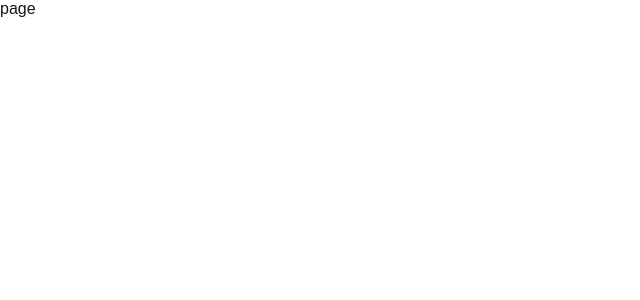
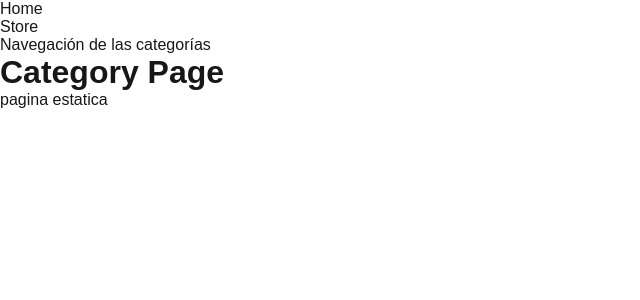
Before and after one commit to ang3lcode/nextjs-storen, a Next.js app: page /store in a window 1280 px wide. Shown: the top 300 px of the page, without its empty margins (0-640 px from the left). Built offline with nearby package versions, Linux system fonts and the light colour scheme.

Commit message:
Actualizar título de la aplicación y agregar navegación en el layout principal; crear layout para la sección de tienda y mejorar la página de categorías.

```diff
--- a/src/app/layout.tsx
+++ b/src/app/layout.tsx
@@ -13,7 +13,7 @@ const geistMono = Geist_Mono({
 });
 
 export const metadata: Metadata = {
-  title: "Create Next App",
+  title: "Future World",
   description: "Generated by create next app",
 };
 
@@ -25,6 +25,14 @@ export default function RootLayout({
   return (
     <html lang="en">
       <body className={`${geistSans.variable} ${geistMono.variable}`}>
+        <header>
+          <nav>
+            <ul>
+              <li>Home</li>
+              <li>Store</li>
+            </ul>
+          </nav>
+        </header>
         {children}
       </body>
     </html>
--- /dev/null
+++ b/src/app/store/layout.tsx
@@ -0,0 +1,8 @@
+export default function Layout({ children }: { children: React.ReactNode }) {
+	return (
+		<main>
+			<nav>Navegación de las categorías</nav>
+			{children}
+		</main>
+	)
+}
--- a/src/app/store/page.tsx
+++ b/src/app/store/page.tsx
@@ -1,5 +1,8 @@
-export default function page() {
+export default function store() {
 	return (
-		<div>page</div>
+		<div>
+			<h1>Category Page</h1>
+			<p>pagina estatica</p>
+		</div>
 	)
 }
```
Also changed, not shown: src/app/store/[category]/README.md.
